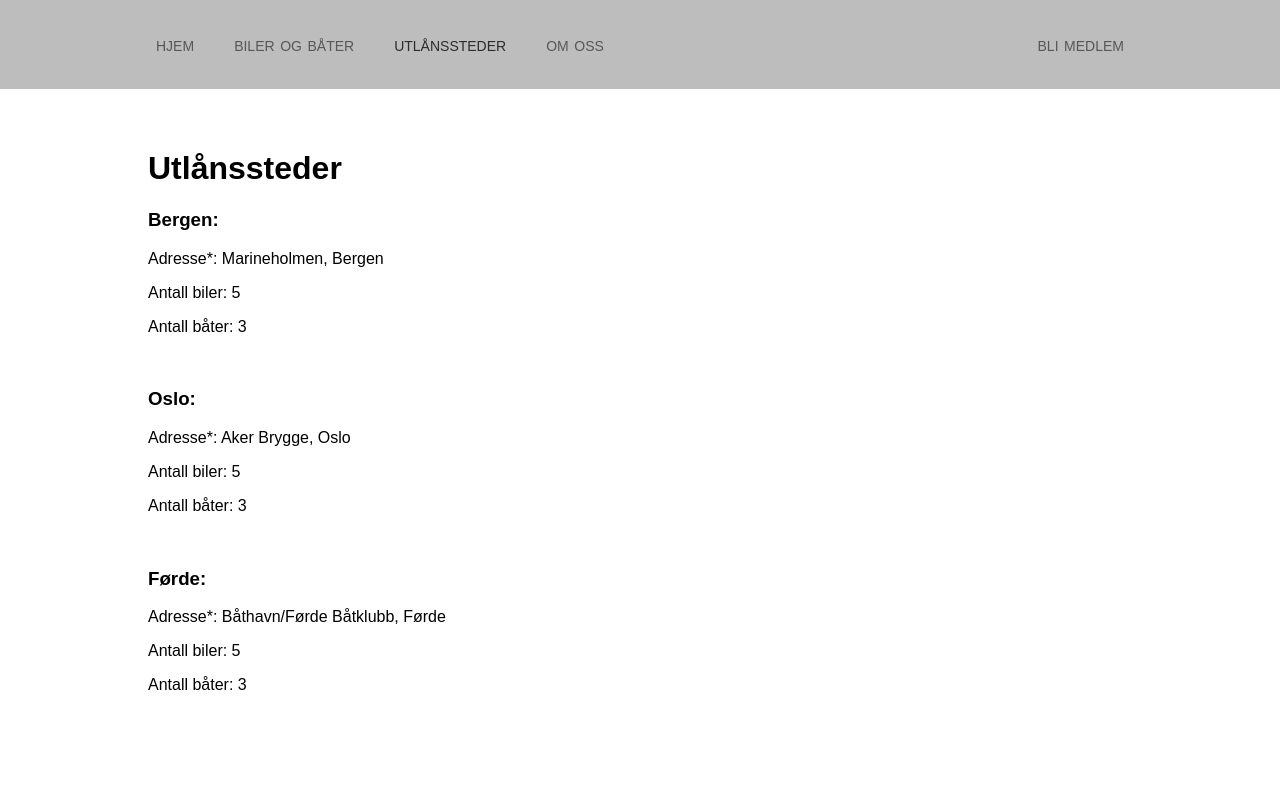
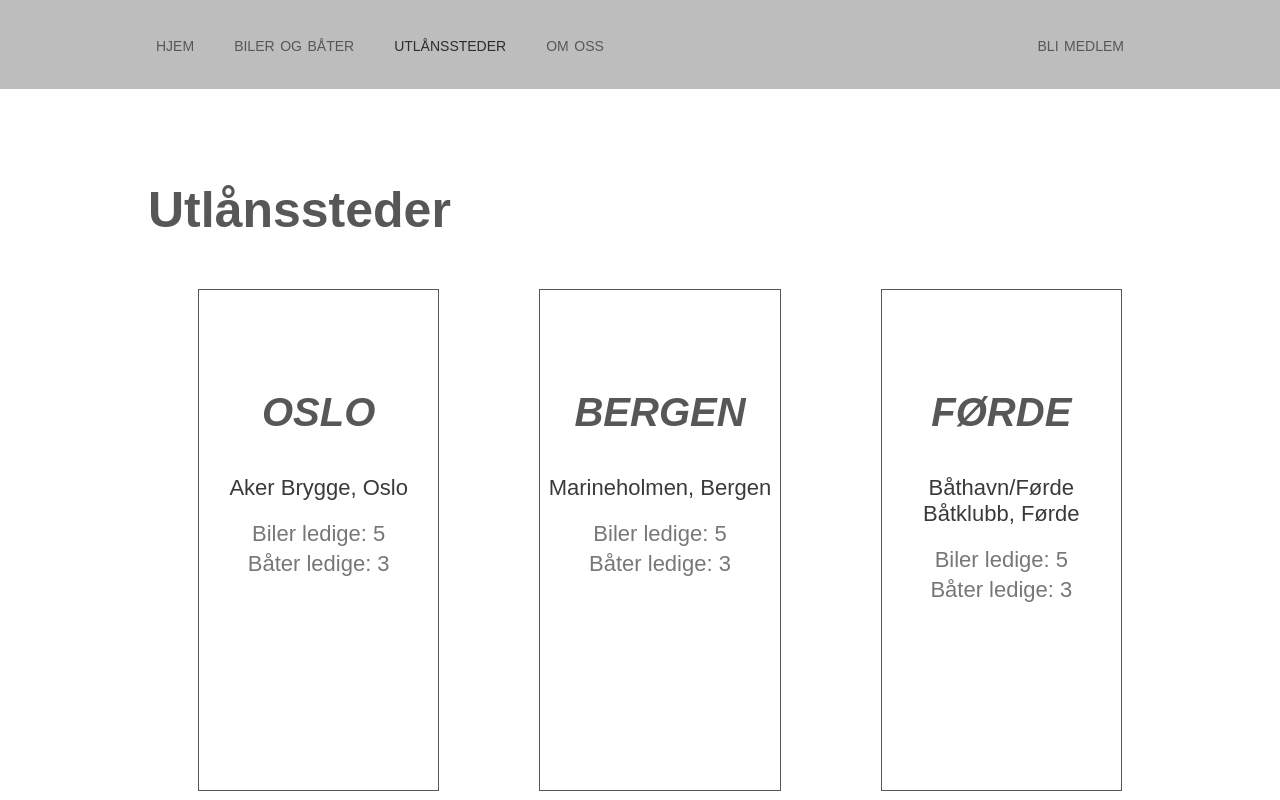
Before and after one commit to h600900/SHAVI, a plain HTML site: page sider/steder.html in a window 1280 px wide. Drawn offline with Linux system fonts and the light colour scheme.

Commit message:
utlånssteder

```diff
--- a/css/style.css
+++ b/css/style.css
@@ -193,7 +193,6 @@ body {
 /*Biler og båter*/
 .bil-baat {
     font-style: normal;
-    text-transform: uppercase;
 }
 .tabell {
     border-collapse: collapse;
@@ -239,3 +238,51 @@ body {
     color: rgb(87, 87, 87);
     line-height: 35px;
 }
+
+
+/*steder*/
+.steder {
+    font-style: normal;
+}
+.sted-container {
+    display: flex;
+    width: 100%;
+    margin-top: 50px;
+}
+.sted {
+    flex: 1;
+    border: 1px solid rgb(87, 87, 87);
+    margin: 0px 50px 0px 50px;
+    text-align: center;
+    height: 500px;
+    cursor: pointer;
+    color: rgb(87, 87, 87);
+}
+.sted h3 {
+    font-style: italic;
+    text-transform: uppercase;
+    font-size: 40px;
+    margin-top: 100px;
+}
+.sted .info {
+    visibility: visible;
+    opacity: 1;
+    transition: 0.3s ease;
+    font-size: 22px;
+    color: rgb(119, 119, 119);
+}
+/* .sted:hover .info {
+    visibility: visible;
+    opacity: 1;
+} */
+.sted:hover {
+    color: rgb(58, 58, 58);
+    border-color: rgb(58, 58, 58);
+}
+.sted .info .navn {
+    color: rgb(58, 58, 58);
+    margin-bottom: 20px;
+}
+.sted .info p {
+    margin: 4px 0px 4px 0px;
+}
--- a/sider/steder.html
+++ b/sider/steder.html
@@ -21,24 +21,38 @@
     </div>
 
     <div class="side-wrap">
-        <h1>Utlånssteder</h1>
+        <br>
+        <h1 class="tittel steder">Utlånssteder</h1>
 
-        <h3>Bergen:</h3>
-        <p>Adresse*: Marineholmen, Bergen</p>
-        <p>Antall biler: 5</p>
-        <p>Antall båter: 3</p>
+        <div class="sted-container">
 
-        <br>
-        <h3>Oslo:</h3>
-        <p>Adresse*: Aker Brygge, Oslo</p>
-        <p>Antall biler: 5</p>
-        <p>Antall båter: 3</p>
+            <div class="sted">
+                <h3>Oslo</h3>
+                <div class="info">
+                    <p class="navn">Aker Brygge, Oslo</p>
+                    <p>Biler ledige: 5</p>
+                    <p>Båter ledige: 3</p>
+                </div>
+            </div>
 
-        <br>
-        <h3>Førde:</h3>
-        <p>Adresse*: Båthavn/Førde Båtklubb, Førde</p>
-        <p>Antall biler: 5</p>
-        <p>Antall båter: 3</p>
+            <div class="sted">
+                <h3>Bergen</h3>
+                <div class="info">
+                    <p class="navn">Marineholmen, Bergen</p>
+                    <p>Biler ledige: 5</p>
+                    <p>Båter ledige: 3</p>
+                </div>
+            </div>
+
+            <div class="sted">
+                <h3>Førde</h3>
+                <div class="info">
+                    <p class="navn">Båthavn/Førde Båtklubb, Førde</p>
+                    <p>Biler ledige: 5</p>
+                    <p>Båter ledige: 3</p>
+                </div>
+            </div>
+        </div>
     </div>
 </body>
 
```
